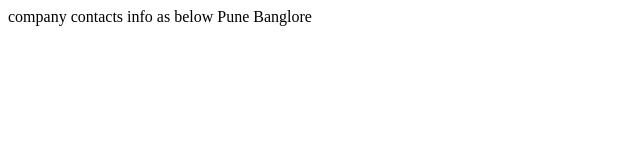
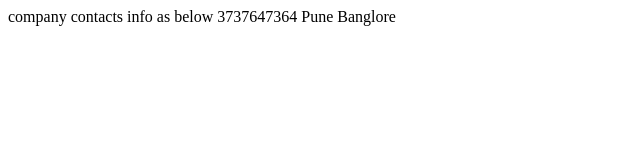
Before and after one commit to madandale/GitBranchConflict, a plain HTML site: page contacts.html in a window 1280 px wide. Shown: the whole page, without its empty margins (0-640 px from the left). Drawn offline with Linux system fonts and the light colour scheme.

Commit message:
master changes

```diff
--- a/contacts.html
+++ b/contacts.html
@@ -6,7 +6,7 @@
 
 <body>
 
-company contacts info as below
+company contacts info as below 3737647364
 Pune
 Banglore
 
```
